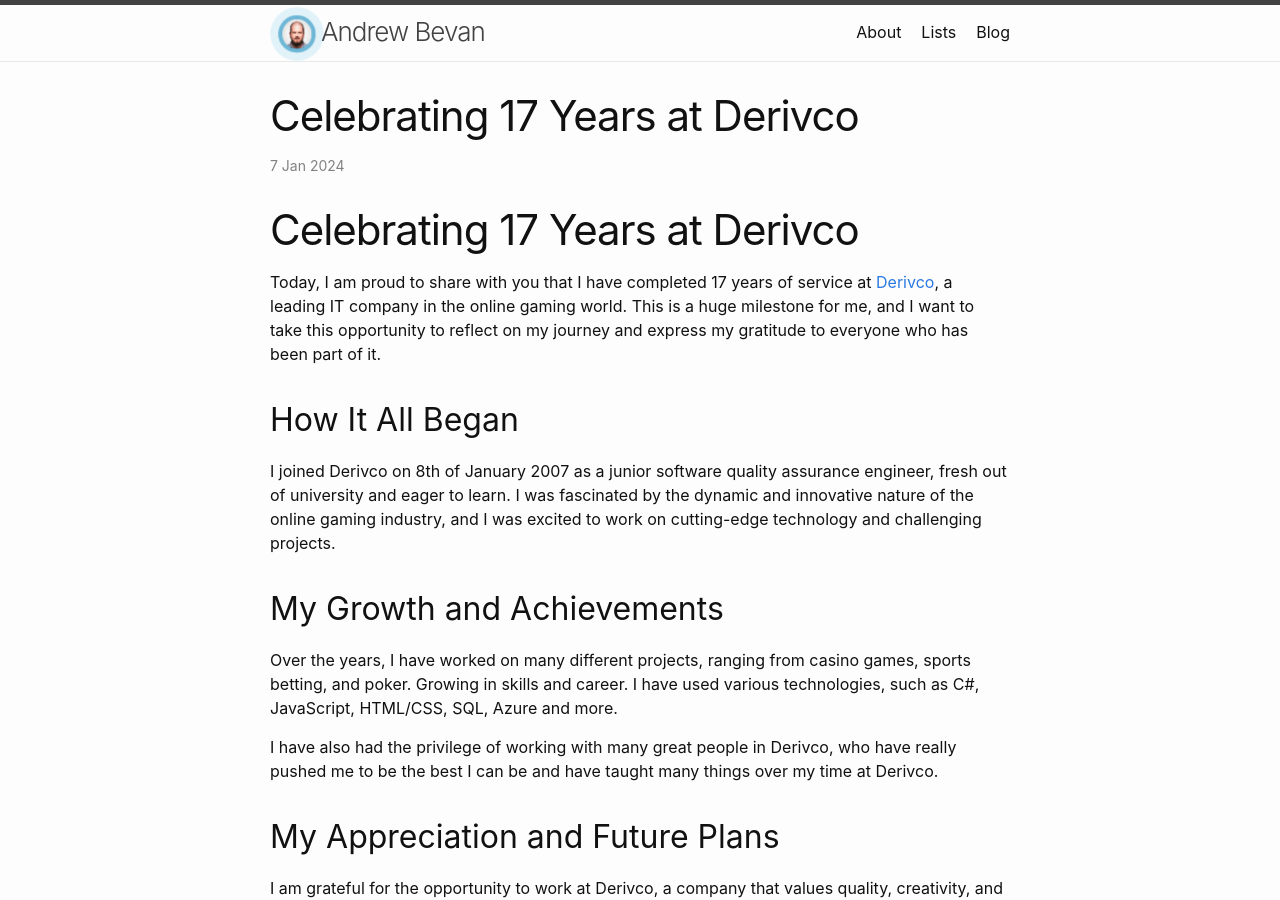
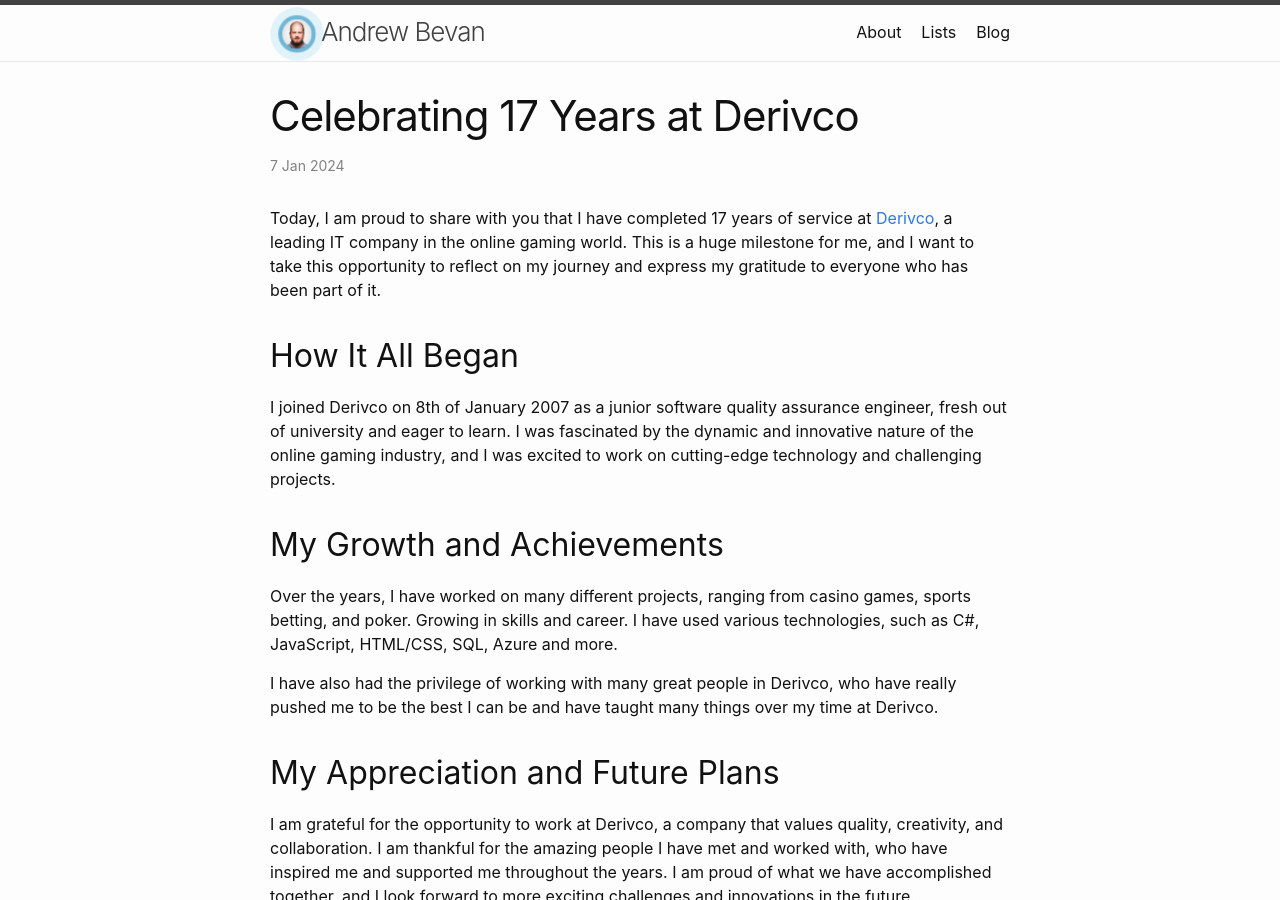
Before and after one commit to bluntspoon/bluntspoon.github.io, a Jekyll site: the page built from _posts/2024-01-08-17yrs-at-derivco.md, in a window 1280 px wide and 900 px high. Built offline with Jekyll 4.4.1, drawn with Linux system fonts in a browser that asks for light colours.

Commit message:
Update 2024-01-08-17yrs-at-derivco.md

```diff
--- a/_posts/2024-01-08-17yrs-at-derivco.md
+++ b/_posts/2024-01-08-17yrs-at-derivco.md
@@ -6,9 +6,6 @@
 description: "A reflection on my journey as a software engineer at Derivco, a leading IT company in the online gaming world."
 social_image: /assets/images/derivco.jpg
 ---
-
-# Celebrating 17 Years at Derivco
-
 Today, I am proud to share with you that I have completed 17 years of service at [Derivco](https://derivco.com), a leading IT company in the online gaming world. This is a huge milestone for me, and I want to take this opportunity to reflect on my journey and express my gratitude to everyone who has been part of it.
 
 ## How It All Began
```
